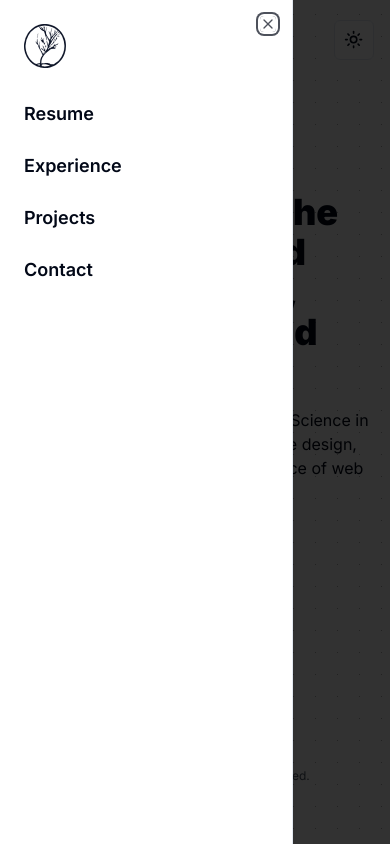
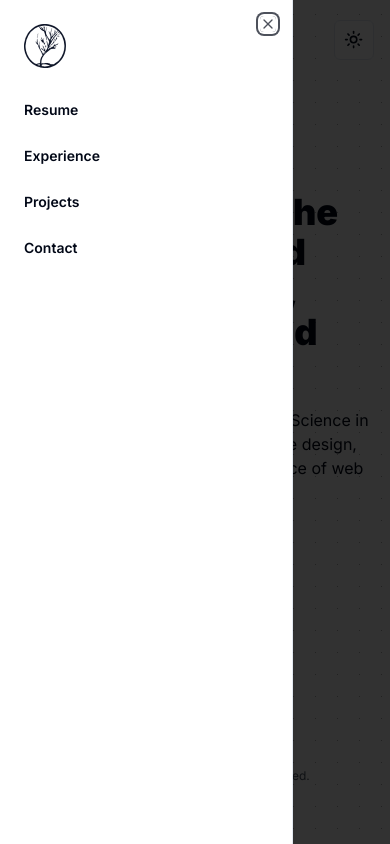
Before and after one commit to rlajous/website, a Next.js app: page / in a window 390 px wide. Both pictures are taken after a click on the button "Toggle navigation menu". Built offline with nearby package versions, Linux system fonts and the light colour scheme.

Commit message:
[ Feature ] Added underline in header when route selected (#16)

```diff
--- a/app/layout.tsx
+++ b/app/layout.tsx
@@ -1,7 +1,7 @@
 import type { Metadata } from "next";
 import { Inter } from "next/font/google";
 import "./globals.css";
-import Header from "@/components/Header/Header";
+import Header from "@/components/Header";
 import { ThemeProvider } from "@/components/theme-provider";
 import Footer from "@/components/Footer/Footer";
 import { Toaster } from "@/components/ui/toaster";
--- a/components/Header/Header.tsx
+++ /dev/null
@@ -1,97 +0,0 @@
-"use client";
-import { SheetTrigger, SheetContent, Sheet } from "@/components/ui/sheet";
-import { Button } from "@/components/ui/button";
-import Link from "next/link";
-import {
-  NavigationMenuLink,
-  NavigationMenuList,
-  NavigationMenu,
-} from "@/components/ui/navigation-menu";
-import { MenuIcon } from "lucide-react";
-import Logo from "../icons/Logo";
-import { ModeToggle } from "../ModeToggle/ModeToggle";
-
-export default function Header() {
-  return (
-    <header className="fixed top-0 z-10 flex h-20 w-full shrink-0 items-center px-4 md:px-6">
-      <Sheet>
-        <SheetTrigger asChild>
-          <Button className="lg:hidden" size="icon" variant="outline">
-            <MenuIcon className="h-6 w-6" />
-            <span className="sr-only">Toggle navigation menu</span>
-          </Button>
-        </SheetTrigger>
-        <SheetContent side="left">
-          <Link href="/">
-            <Logo className="h-11" />
-            <span className="sr-only">2</span>
-          </Link>
-          <div className="grid gap-2 py-6">
-            <Link
-              className="flex w-full items-center py-2 text-lg font-semibold"
-              rel="noopener noreferrer"
-              target="_blank"
-              href="/resume.pdf"
-            >
-              Resume
-            </Link>
-            <Link
-              className="flex w-full items-center py-2 text-lg font-semibold"
-              href="/experience"
-            >
-              Experience
-            </Link>
-            <Link
-              className="flex w-full items-center py-2 text-lg font-semibold"
-              href="/projects"
-            >
-              Projects
-            </Link>
-            <Link
-              className="flex w-full items-center py-2 text-lg font-semibold"
-              href="/contact"
-            >
-              Contact
-            </Link>
-          </div>
-        </SheetContent>
-      </Sheet>
-      <Link className="mr-6 hidden lg:flex" href="/">
-        <Logo className="h-11" />
-        <span className="sr-only">2</span>
-      </Link>
-      <div className="ml-auto flex items-center gap-4">
-        <NavigationMenu className="hidden lg:flex">
-          <NavigationMenuList className="flex space-x-4">
-            <NavigationMenuLink asChild>
-              <Link
-                className="text-sm font-semibold"
-                href="/resume.pdf"
-                rel="noopener noreferrer"
-                target="_blank"
-              >
-                Resume
-              </Link>
-            </NavigationMenuLink>
-            <NavigationMenuLink asChild>
-              <Link className="text-sm font-semibold" href="/experience">
-                Experience
-              </Link>
-            </NavigationMenuLink>
-            <NavigationMenuLink asChild>
-              <Link className="text-sm font-semibold" href="/projects">
-                Projects
-              </Link>
-            </NavigationMenuLink>
-            <NavigationMenuLink asChild>
-              <Link className="text-sm font-semibold" href="/contact">
-                Contact
-              </Link>
-            </NavigationMenuLink>
-          </NavigationMenuList>
-        </NavigationMenu>
-        <ModeToggle />
-      </div>
-    </header>
-  );
-}
--- /dev/null
+++ b/components/Header/MobileNavigation/index.tsx
@@ -0,0 +1,37 @@
+import React from "react";
+import { MenuIcon } from "lucide-react";
+import { Sheet, SheetTrigger, SheetContent } from "@/components/ui/sheet";
+import { HEADER_ROUTES, ROUTES } from "@/constants/routes";
+import NavigationLink from "../NavigationLink";
+import Logo from "@/components/icons/Logo";
+import Link from "next/link";
+
+const MobileNavigation: React.FC = () => {
+  return (
+    <Sheet>
+      <SheetTrigger asChild>
+        <button className="lg:hidden">
+          <MenuIcon className="h-6 w-6" />
+          <span className="sr-only">Toggle navigation menu</span>
+        </button>
+      </SheetTrigger>
+      <SheetContent side="left">
+        <Link href={ROUTES.HOME}>
+          <Logo className="h-11" />
+        </Link>
+        <div className="grid gap-2 py-6">
+          {HEADER_ROUTES.map(({ path, name, isExternal }) => (
+            <NavigationLink
+              key={name}
+              href={path}
+              name={name}
+              isExternal={isExternal}
+            />
+          ))}
+        </div>
+      </SheetContent>
+    </Sheet>
+  );
+};
+
+export default MobileNavigation;
--- /dev/null
+++ b/components/Header/NavigationLink/index.tsx
@@ -0,0 +1,35 @@
+"use client";
+import React from "react";
+import Link from "next/link";
+import { usePathname } from "next/navigation";
+import { cn } from "@/lib/utils";
+
+interface NavigationLinkProps {
+  href: string;
+  name: string;
+  isExternal?: boolean;
+}
+
+const NavigationLink: React.FC<NavigationLinkProps> = ({
+  href,
+  name,
+  isExternal,
+}) => {
+  const isActive = usePathname() === href;
+  const linkClass = cn("text-sm font-semibold py-2 inline-block border-b-2", {
+    "border-transparent": !isActive,
+    "border-primary": isActive,
+  });
+
+  return (
+    <Link
+      href={href}
+      className={linkClass}
+      {...(isExternal ? { target: "_blank", rel: "noopener noreferrer" } : {})}
+    >
+      {name}
+    </Link>
+  );
+};
+
+export default NavigationLink;
--- /dev/null
+++ b/components/Header/index.tsx
@@ -0,0 +1,43 @@
+"use client";
+import React from "react";
+import Link from "next/link";
+import Logo from "../icons/Logo";
+import NavigationLink from "./NavigationLink";
+import MobileNavigation from "./MobileNavigation";
+import { HEADER_ROUTES, ROUTES } from "@/constants/routes";
+import { ModeToggle } from "../ModeToggle/ModeToggle";
+import {
+  NavigationMenuLink,
+  NavigationMenuList,
+  NavigationMenu,
+} from "@/components/ui/navigation-menu";
+
+const Header: React.FC = () => {
+  return (
+    <header className="fixed top-0 z-10 flex h-20 w-full shrink-0 items-center px-4 md:px-6">
+      <MobileNavigation />
+      <Link className="mr-6 hidden lg:flex" href={ROUTES.HOME}>
+        <Logo className="h-11" />
+      </Link>
+      <div className="flex ml-auto items-center gap-4">
+        <NavigationMenu className="hidden lg:flex">
+          <NavigationMenuList className="flex space-x-4">
+            {HEADER_ROUTES.map(({ path, name, isExternal }) => (
+              <NavigationMenuLink key={path} asChild>
+                <NavigationLink
+                  key={name}
+                  href={path}
+                  name={name}
+                  isExternal={isExternal}
+                />
+              </NavigationMenuLink>
+            ))}
+          </NavigationMenuList>
+        </NavigationMenu>
+        <ModeToggle />
+      </div>
+    </header>
+  );
+};
+
+export default Header;
--- /dev/null
+++ b/constants/routes.ts
@@ -0,0 +1,20 @@
+export const ROUTES = {
+  HOME: '/',
+  RESUME: '/resume.pdf',
+  EXPERIENCE: '/experience',
+  PROJECTS: '/projects',
+  CONTACT: '/contact',
+};
+
+export interface HeaderRoute {
+  path: string;
+  name: string;
+  isExternal?: boolean;
+}
+
+export const HEADER_ROUTES: HeaderRoute[] = [
+  { path: ROUTES.RESUME, name: "Resume", isExternal: true },
+  { path: ROUTES.EXPERIENCE, name: "Experience" },
+  { path: ROUTES.PROJECTS, name: "Projects" },
+  { path: ROUTES.CONTACT, name: "Contact" },
+];
```
